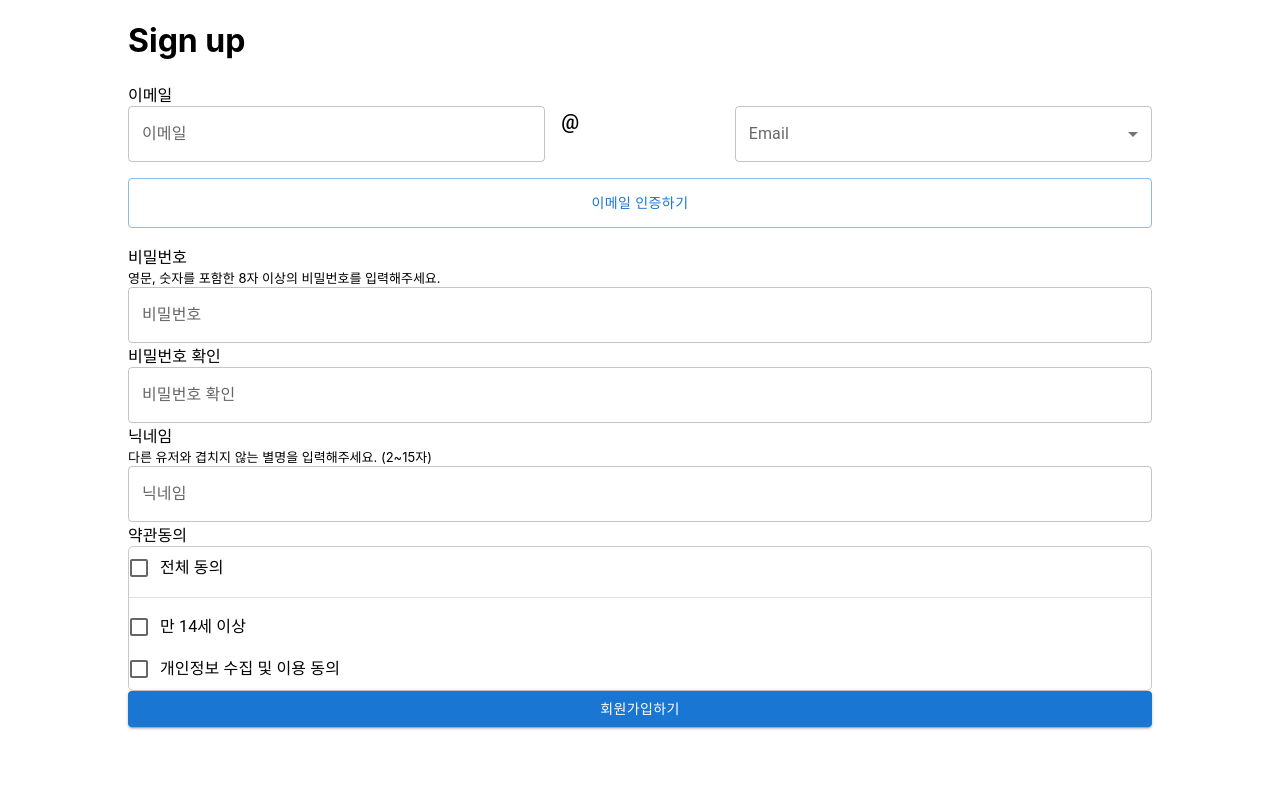
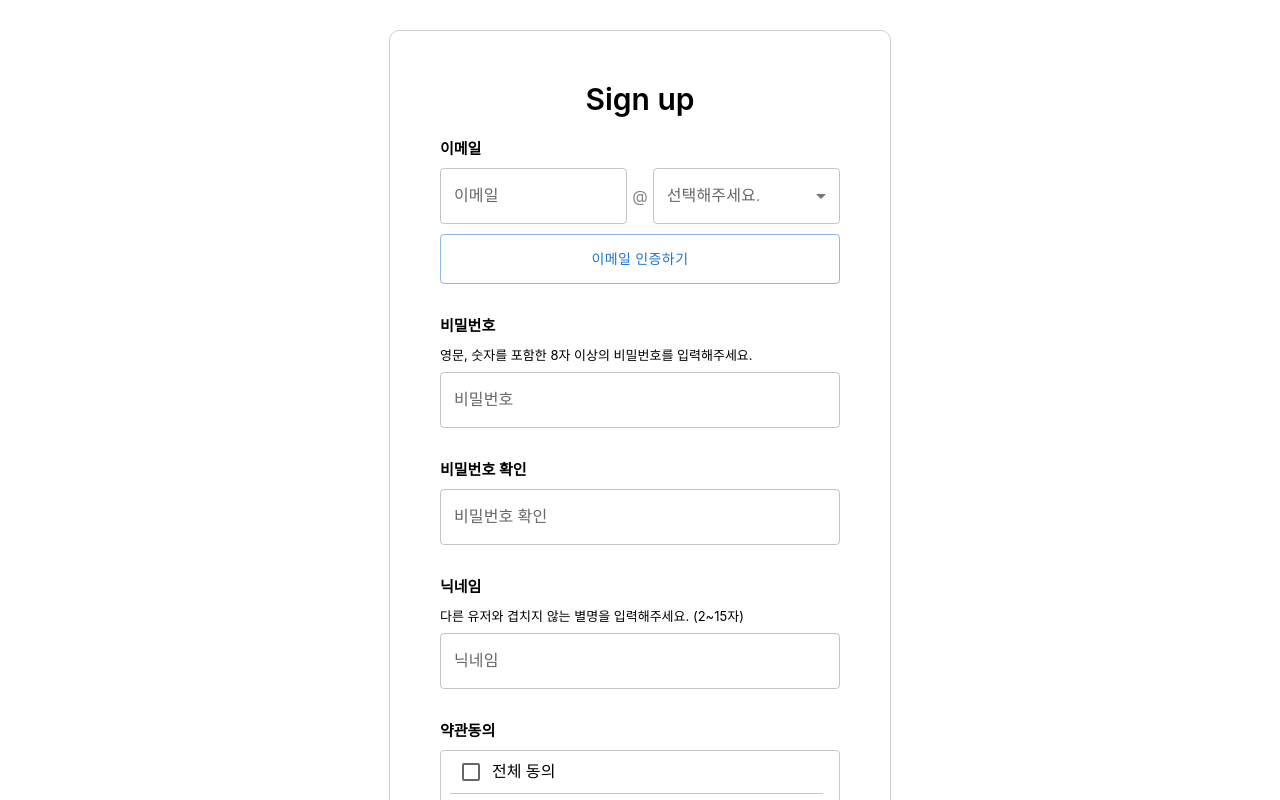
Before and after one commit to UOS-CONNECTION/UOS-CONNECTION, a React (Create React App) app in the folder frontend/: page /signup in a window 1280 px wide. Shown: the top 800 px of the page. Built offline with nearby package versions, Linux system fonts and the light colour scheme.

Commit message:
[Feat] Add SignupPage scss

```diff
--- a/frontend/src/Component/Signup/SignupForm/Agree.tsx
+++ b/frontend/src/Component/Signup/SignupForm/Agree.tsx
@@ -8,31 +8,22 @@ import {
 
 const Agree: React.FC = () => {
   return (
-    <div
-      className="agree-container"
-      style={{ display: "flex", flexDirection: "column", width: "100%" }}
-    >
-      <div className="agree-title">약관동의</div>
-      <Box
-        className="agree-box"
-        sx={{
-          display: "flex",
-          flexDirection: "column",
-          border: 1,
-          borderRadius: "5px",
-          borderColor: "rgb(200,200,200)",
-        }}
-      >
+    <div className="input-container">
+      <div className="input-title">약관동의</div>
+      <div className="agree-box">
         <FormGroup>
-          <FormControlLabel control={<Checkbox />} label="전체 동의" />
-          <Divider sx={{ width: 1, mt: 1, mb: 1 }} />
+          <FormControlLabel
+            id="agree-all"
+            control={<Checkbox />}
+            label="전체 동의"
+          />
           <FormControlLabel control={<Checkbox />} label="만 14세 이상" />
           <FormControlLabel
             control={<Checkbox />}
             label="개인정보 수집 및 이용 동의"
           />
         </FormGroup>
-      </Box>
+      </div>
     </div>
   );
 };
--- a/frontend/src/Component/Signup/SignupForm/Email.tsx
+++ b/frontend/src/Component/Signup/SignupForm/Email.tsx
@@ -11,49 +11,33 @@ import {
 
 const Email: React.FC = () => {
   return (
-    <div
-      className="input-container"
-      style={{ display: "flex", flexDirection: "column" }}
-    >
+    <div className="input-container">
       <div className="input-title">이메일</div>
-      <Grid container spacing={2}>
-        <Grid item xs={5}>
+      <div className="email-container">
         <TextField
+          className="email-input"
           label="이메일"
-            fullWidth
           id="email"
           name="email"
           autoComplete="email"
         />
-        </Grid>
-        <Grid item xs={2}>
-          <Typography variant="h6" fontSize="20px">
-            @
-          </Typography>
-        </Grid>
-        <Grid item xs={5}>
-          <FormControl fullWidth>
-            <InputLabel id="demo-simple-select-label">Email</InputLabel>
+        <span className="symbol-at">@</span>
+        <FormControl className="email-select">
+          <InputLabel id="email-input-label">선택해주세요.</InputLabel>
           <Select
-              labelId="demo-simple-select-label"
+            labelId="email-input-label"
             id="demo-simple-select"
             label="Age"
             /* value={age} */
             /* onChange={handleChange} */
           >
+            <MenuItem value={"gmail.com"}>gmail.com</MenuItem>
             <MenuItem value={"naver.com"}>naver.com</MenuItem>
-              <MenuItem value={"gmail.com"}>gmail.com</MenuItem>
             <MenuItem value={"daum.net"}>daum.net</MenuItem>
           </Select>
         </FormControl>
-        </Grid>
-      </Grid>
-      <Button
-        type="submit"
-        fullWidth
-        variant="outlined"
-        sx={{ mt: 2, mb: 2, height: 50 }}
-      >
+      </div>
+      <Button className="email-button" type="submit" variant="outlined">
         이메일 인증하기
       </Button>
     </div>
--- a/frontend/src/Component/Signup/SignupForm/Nickname.tsx
+++ b/frontend/src/Component/Signup/SignupForm/Nickname.tsx
@@ -2,18 +2,13 @@ import { TextField } from "@mui/material";
 
 const Nickname: React.FC = () => {
   return (
-    <div
-      className="input-container"
-      style={{ display: "flex", flexDirection: "column" }}
-    >
+    <div className="input-container">
       <div className="input-title">닉네임</div>
-      <div className="input-sub" style={{ fontSize: "13px" }}>
+      <div className="input-sub">
         다른 유저와 겹치지 않는 별명을 입력해주세요. (2~15자)
       </div>
       <TextField
-        /* margin="normal" */
-        /* required */
-        fullWidth
+        className="nickname-input"
         name="nickname"
         label="닉네임"
         type="nickname"
--- a/frontend/src/Component/Signup/SignupForm/Password.tsx
+++ b/frontend/src/Component/Signup/SignupForm/Password.tsx
@@ -2,18 +2,13 @@ import { TextField } from "@mui/material";
 
 const Password: React.FC = () => {
   return (
-    <div>
-      <div
-        className="input-container"
-        style={{ display: "flex", flexDirection: "column" }}
-      >
+    <div className="input-container">
       <div className="input-title">비밀번호</div>
-        <div className="input-sub" style={{ fontSize: "13px" }}>
+      <div className="input-sub">
         영문, 숫자를 포함한 8자 이상의 비밀번호를 입력해주세요.
       </div>
       <TextField
-          /* margin="normal" */
-          /* required */
+        className="password-input"
         fullWidth
         name="password"
         label="비밀번호"
@@ -22,23 +17,6 @@ const Password: React.FC = () => {
         autoComplete="current-password"
       />
     </div>
-      <div
-        className="input-container"
-        style={{ display: "flex", flexDirection: "column", width: "100%" }}
-      >
-        <div className="input-title">비밀번호 확인</div>
-        <TextField
-          /* margin="normal" */
-          /* required */
-          fullWidth
-          name="password"
-          label="비밀번호 확인"
-          type="password"
-          id="password"
-          autoComplete="current-password"
-        />
-      </div>
-    </div>
   );
 };
 
--- /dev/null
+++ b/frontend/src/Component/Signup/SignupForm/PasswordCheck.tsx
@@ -0,0 +1,19 @@
+import { TextField } from "@mui/material";
+
+const PasswordCheck: React.FC = () => {
+  return (
+    <div className="input-container">
+      <div className="input-title">비밀번호 확인</div>
+      <TextField
+        className="passwordcheck-input"
+        name="password"
+        label="비밀번호 확인"
+        type="password"
+        id="password"
+        autoComplete="current-password"
+      />
+    </div>
+  );
+};
+
+export default PasswordCheck;
--- a/frontend/src/Component/Signup/SignupForm/SignupButton.tsx
+++ b/frontend/src/Component/Signup/SignupForm/SignupButton.tsx
@@ -3,10 +3,10 @@ import { Button } from "@mui/material";
 const SignupButton: React.FC = () => {
   return (
     <Button
+      className="signup-button"
       type="submit"
       fullWidth
       variant="contained"
-      /* sx={{ mt: 2, mb: 2, height: 50 }} */
     >
       회원가입하기
     </Button>
--- a/frontend/src/Component/Signup/SignupForm/index.tsx
+++ b/frontend/src/Component/Signup/SignupForm/index.tsx
@@ -1,5 +1,6 @@
 import Email from "./Email";
 import Password from "./Password";
+import PasswordCheck from "./PasswordCheck";
 import Nickname from "./Nickname";
 import Agree from "./Agree";
 import SignupButton from "./SignupButton";
@@ -9,6 +10,7 @@ const SignupForm: React.FC = () => {
     <div className="signupform-container">
       <Email />
       <Password />
+      <PasswordCheck />
       <Nickname />
       <Agree />
       <SignupButton />
--- a/frontend/src/Component/Signup/index.tsx
+++ b/frontend/src/Component/Signup/index.tsx
@@ -1,7 +1,7 @@
 import SignupForm from "./SignupForm";
 
 const SignupTitle: React.FC = () => {
-  return <h1>Sign up</h1>;
+  return <h1 className="signup-title">Sign up</h1>;
 };
 
 const Signup: React.FC = () => {
--- a/frontend/src/scss/LoginPage.scss
+++ b/frontend/src/scss/LoginPage.scss
@@ -12,9 +12,9 @@
 
 .login-container {
   display: flex;
-  height: 100vh;
   justify-content: center;
   align-items: center;
+  height: 100vh;
 
   .login-container-box {
     width: 400px;
@@ -26,5 +26,6 @@
     padding: 50px;
     border: 1px solid rgb(207, 207, 207);
     border-radius: 10px;
+    margin: 30px 0px;
   }
 }
--- a/frontend/src/scss/SignupPage.scss
+++ b/frontend/src/scss/SignupPage.scss
@@ -5,4 +5,31 @@
 
 // components scss
 @import "./component/layout";
-@import "./component/signup";
+@import "./component/signupForm";
+
+.signup-container {
+  display: flex;
+  justify-content: center;
+  height: 100%;
+  align-items: center;
+
+  .signup-container-box {
+    width: 400px;
+    display: flex;
+    flex-wrap: wrap;
+    flex-direction: column;
+    justify-content: center;
+    align-items: center;
+    padding: 50px;
+    border: 1px solid rgb(207, 207, 207);
+    border-radius: 10px;
+    gap: 20px;
+    margin: 30px 0px;
+
+    .signup-title {
+      all: unset;
+      font-size: 30px;
+      font-weight: 600;
+    }
+  }
+}
--- /dev/null
+++ b/frontend/src/scss/component/_signupForm.scss
@@ -0,0 +1,70 @@
+.signupform-container {
+  width: 100%;
+  display: flex;
+  flex-direction: column;
+  justify-content: center;
+  align-items: center;
+  gap: 30px;
+}
+
+.input-container {
+  width: 100%;
+  display: flex;
+  flex-direction: column;
+
+  .input-title {
+    font-size: 15px;
+    font-weight: 600;
+    margin-bottom: 10px;
+  }
+
+  .input-sub {
+    font-size: 13px;
+    margin-bottom: 8px;
+  }
+
+  .email-container {
+    display: flex;
+    width: 100%;
+    flex-direction: row;
+    justify-content: center;
+    align-items: center;
+
+    .email-input,
+    .email-select,
+    .password-input,
+    .passwordcheck-input,
+    .nickname-input {
+      width: 100%;
+    }
+
+    .symbol-at {
+      padding: 0px 5px;
+      color: rgb(133, 133, 133);
+    }
+  }
+
+  .email-button {
+    width: 100%;
+    height: 50px;
+    margin-top: 10px;
+  }
+}
+
+.agree-box {
+  display: flex;
+  flex-direction: column;
+  padding-left: 20px;
+  border: 1px solid rgb(200, 200, 200);
+  border-radius: 4px;
+
+  #agree-all {
+    border-bottom: 1px solid rgb(200, 200, 200);
+    font-weight: 600;
+  }
+}
+
+.signup-button {
+  width: 100%;
+  height: 50px;
+}
```
Also changed, not shown: frontend/src/Component/Signup/_sub.tsx (deleted, +0 -180 lines). Lines whose indentation alone changed are shown as unchanged.
